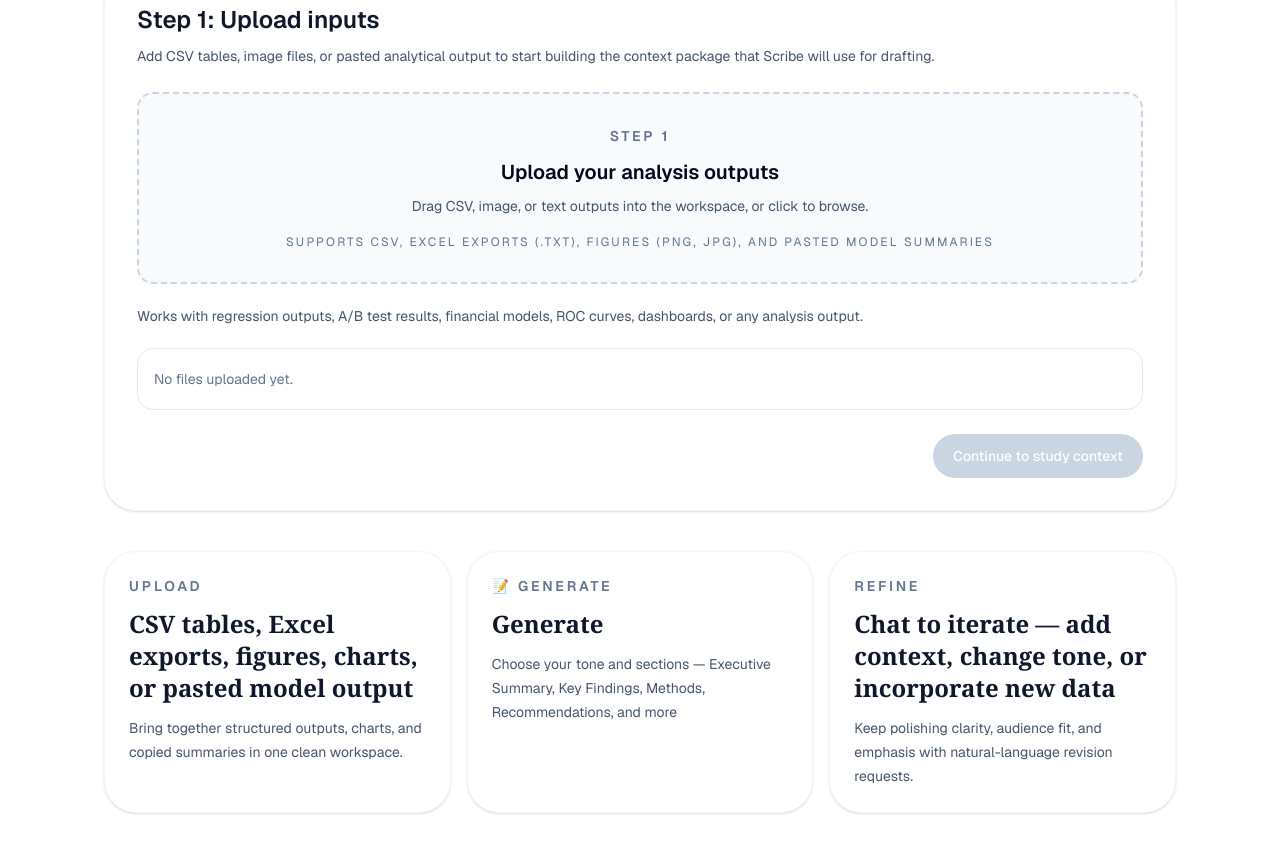
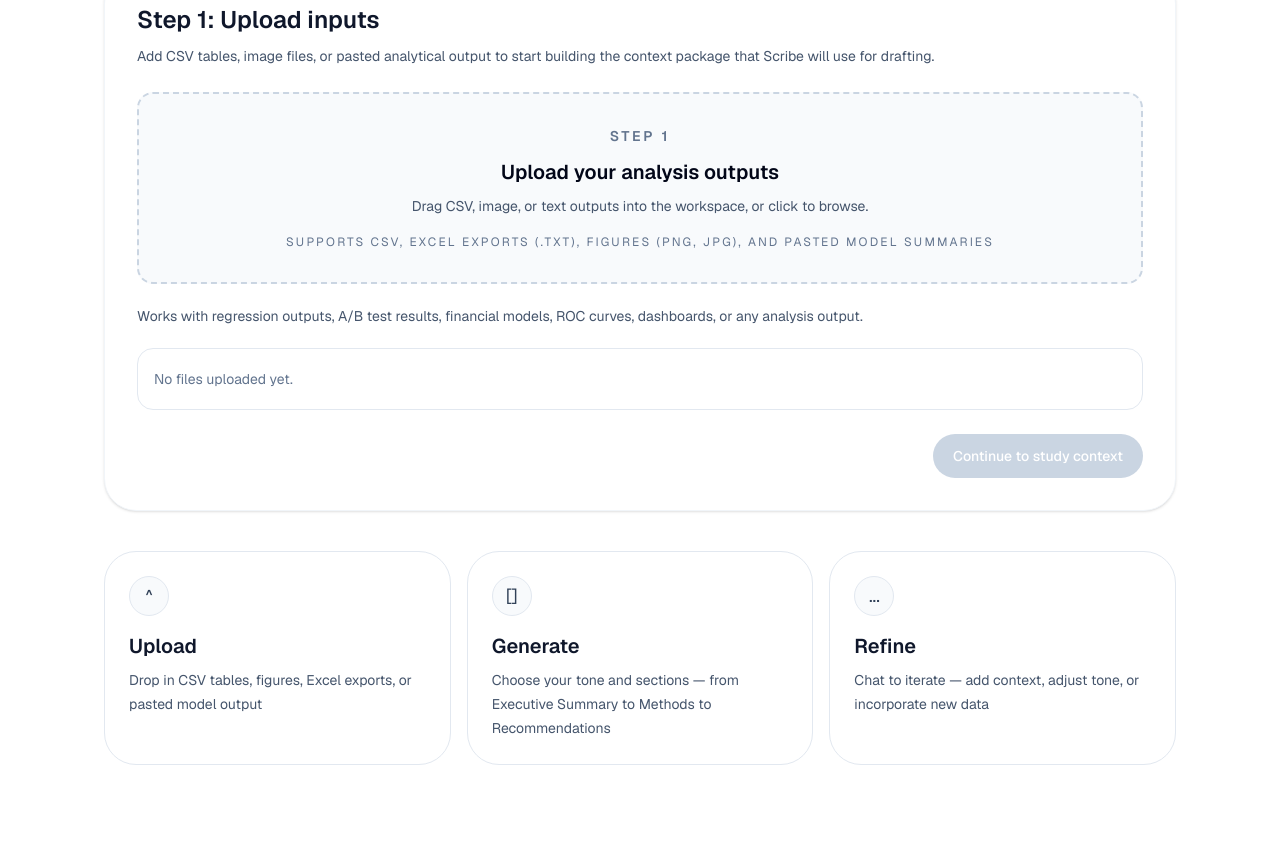
Before and after one commit to nikita-gounder/scribe-ai, a Next.js app: page / in a window 1280 px wide. Shown: the part 369-1214 px from the top of the page. After the commit the page ends 1166 px from the top, so only its background shows below. Built offline with nearby package versions, Linux system fonts and the light colour scheme.

Commit message:
fix: clean up feature cards, remove emojis, enforce consistent structure

```diff
--- a/app/page.tsx
+++ b/app/page.tsx
@@ -320,42 +320,33 @@ export default function Home() {
         </section>
 
         <section className="grid gap-4 md:grid-cols-3">
-          <article className="rounded-[2rem] border border-slate-100 bg-white p-6 shadow-sm">
-            <p className="text-sm font-semibold uppercase tracking-[0.2em] text-slate-500">
-              Upload
-            </p>
-            <h3 className="mt-3 font-serif text-2xl font-semibold text-slate-900">
-              CSV tables, Excel exports, figures, charts, or pasted model output
-            </h3>
-            <p className="mt-3 text-sm leading-6 text-slate-600">
-              Bring together structured outputs, charts, and copied summaries in one clean
-              workspace.
+          <article className="rounded-[2rem] border border-slate-200 bg-white p-6">
+            <div className="flex h-10 w-10 items-center justify-center rounded-full border border-slate-200 bg-slate-50 text-lg text-slate-700">
+              ^
+            </div>
+            <h3 className="mt-4 text-xl font-semibold text-slate-900">Upload</h3>
+            <p className="mt-2 text-sm leading-6 text-slate-600">
+              Drop in CSV tables, figures, Excel exports, or pasted model output
             </p>
           </article>
 
-          <article className="rounded-[2rem] border border-slate-100 bg-white p-6 shadow-sm">
-            <p className="text-sm font-semibold uppercase tracking-[0.2em] text-slate-500">
-              📝 Generate
-            </p>
-            <h3 className="mt-3 font-serif text-2xl font-semibold text-slate-900">
-              Generate
-            </h3>
-            <p className="mt-3 text-sm leading-6 text-slate-600">
-              Choose your tone and sections — Executive Summary, Key Findings, Methods,
-              Recommendations, and more
+          <article className="rounded-[2rem] border border-slate-200 bg-white p-6">
+            <div className="flex h-10 w-10 items-center justify-center rounded-full border border-slate-200 bg-slate-50 text-lg text-slate-700">
+              []
+            </div>
+            <h3 className="mt-4 text-xl font-semibold text-slate-900">Generate</h3>
+            <p className="mt-2 text-sm leading-6 text-slate-600">
+              Choose your tone and sections — from Executive Summary to Methods to Recommendations
             </p>
           </article>
 
-          <article className="rounded-[2rem] border border-slate-100 bg-white p-6 shadow-sm">
-            <p className="text-sm font-semibold uppercase tracking-[0.2em] text-slate-500">
-              Refine
-            </p>
-            <h3 className="mt-3 font-serif text-2xl font-semibold text-slate-900">
-              Chat to iterate — add context, change tone, or incorporate new data
-            </h3>
-            <p className="mt-3 text-sm leading-6 text-slate-600">
-              Keep polishing clarity, audience fit, and emphasis with natural-language revision
-              requests.
+          <article className="rounded-[2rem] border border-slate-200 bg-white p-6">
+            <div className="flex h-10 w-10 items-center justify-center rounded-full border border-slate-200 bg-slate-50 text-lg text-slate-700">
+              ...
+            </div>
+            <h3 className="mt-4 text-xl font-semibold text-slate-900">Refine</h3>
+            <p className="mt-2 text-sm leading-6 text-slate-600">
+              Chat to iterate — add context, adjust tone, or incorporate new data
             </p>
           </article>
         </section>
```
